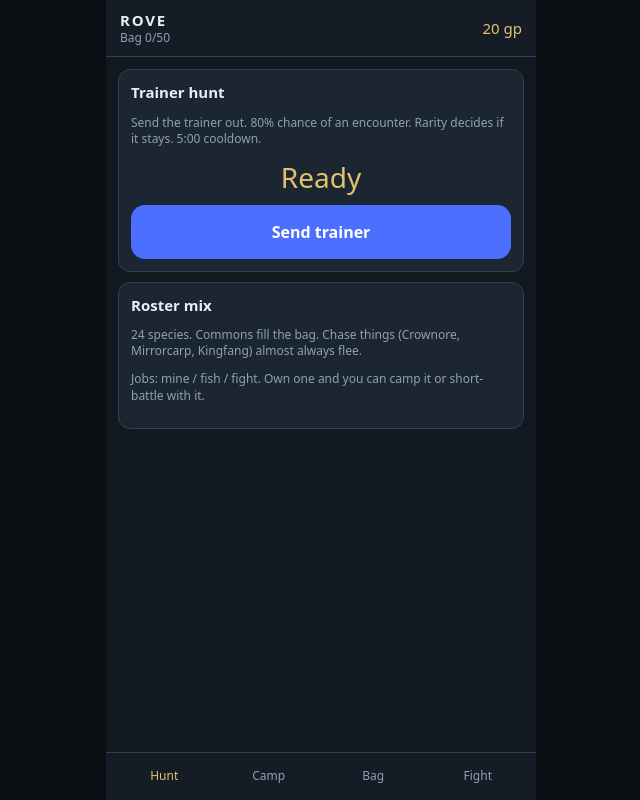
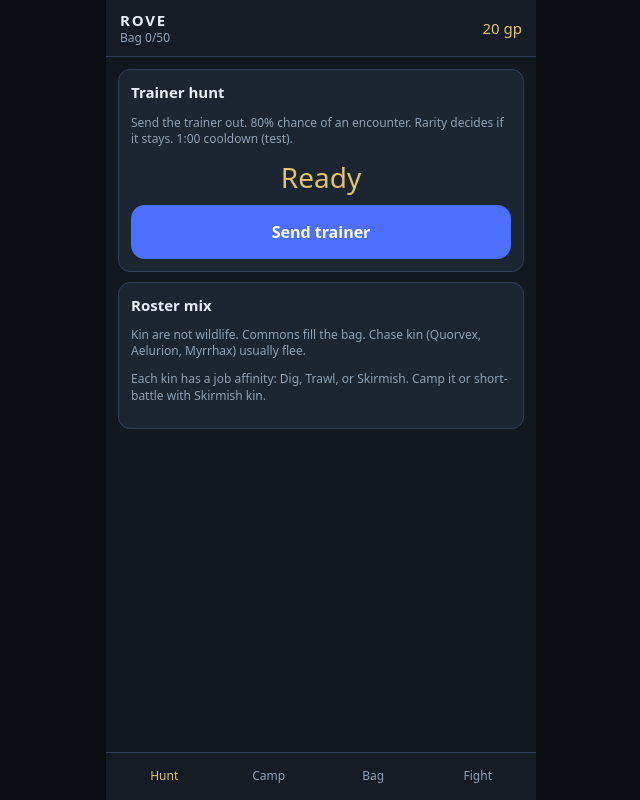
Before and after one commit to pixel-vector-bell/stillwork-spike, a plain HTML site: page rove/index.html in a window 1280 px wide. Shown: the whole page, without its empty margins (319-959 px from the left). Drawn offline with Linux system fonts and the light colour scheme.

Commit message:
Rove: 1min hunt, mythical kin names, job affinities

```diff
--- a/rove/index.html
+++ b/rove/index.html
@@ -71,47 +71,44 @@ nav button.on{color:var(--gold)}
 </div>
 <div class="toast" id="toast"></div>
 <script>
-const HUNT_MS = 5 * 60 * 1000;
+const HUNT_MS = 60 * 1000;
 const BAG_MAX = 50;
 const CAMPS = 4;
 const XP_NEED = lv => 20 + lv * 12;
 
 const SP = [
-  {id:"pebblet",n:"Pebblet",role:"mine",r:"common",evo:"gravall",evoLv:10,mark:"▲",col:"#8a7a62"},
-  {id:"gravall",n:"Gravall",role:"mine",r:"uncommon",mark:"◆",col:"#6a6054"},
-  {id:"copperkit",n:"Copperkit",role:"mine",r:"common",mark:"•",col:"#c4844a"},
-  {id:"quartzling",n:"Quartzling",role:"mine",r:"common",mark:"✧",col:"#d0d8e0"},
-  {id:"emberat",n:"Emberat",role:"mine",r:"uncommon",mark:"▾",col:"#c45a32"},
-  {id:"sootling",n:"Sootling",role:"mine",r:"uncommon",mark:"○",col:"#4a4a52"},
-  {id:"orelet",n:"Orelet",role:"mine",r:"rare",evo:"veinstone",evoLv:16,mark:"▣",col:"#7a90a8"},
-  {id:"veinstone",n:"Veinstone",role:"mine",r:"rare",mark:"■",col:"#4a6888"},
-  {id:"magmite",n:"Magmite",role:"mine",r:"rare",mark:"▲",col:"#d45a2a"},
-  {id:"crownore",n:"Crownore",role:"mine",r:"chase",mark:"★",col:"#e0c36a"},
-  {id:"darter",n:"Darter",role:"fish",r:"common",evo:"brookfin",evoLv:10,mark:"›",col:"#6ab4d4"},
-  {id:"brookfin",n:"Brookfin",role:"fish",r:"uncommon",mark:"»",col:"#3a88a8"},
-  {id:"minnow",n:"Minnow",role:"fish",r:"common",mark:"·",col:"#9ad0c8"},
-  {id:"kelpling",n:"Kelpling",role:"fish",r:"common",mark:"~",col:"#5a9070"},
-  {id:"saltcrab",n:"Saltcrab",role:"fish",r:"common",mark:"+",col:"#d09070"},
-  {id:"tidepup",n:"Tidepup",role:"fish",r:"uncommon",mark:"ω",col:"#4a90c0"},
-  {id:"fogeel",n:"Fogeel",role:"fish",r:"uncommon",mark:"∫",col:"#8aa0b0"},
-  {id:"deepgill",n:"Deepgill",role:"fish",r:"rare",mark:"∇",col:"#2a5080"},
-  {id:"mirrorcarp",n:"Mirrorcarp",role:"fish",r:"chase",mark:"◇",col:"#c8e0e8"},
-  {id:"scrapup",n:"Scrapup",role:"fight",r:"common",evo:"brashound",evoLv:10,mark:"✕",col:"#a07060"},
-  {id:"brashound",n:"Brashound",role:"fight",r:"uncommon",mark:"⚔",col:"#8a4030"},
-  {id:"dustfox",n:"Dustfox",role:"fight",r:"common",mark:"△",col:"#c4a070"},
-  {id:"thornbat",n:"Thornbat",role:"fight",r:"common",mark:"*",col:"#607848"},
-  {id:"nightelk",n:"Nightelk",role:"fight",r:"uncommon",mark:"Y",col:"#4a5068"},
-  {id:"ironjaw",n:"Ironjaw",role:"fight",r:"uncommon",mark:"≡",col:"#808890"},
-  {id:"direpelt",n:"Direpelt",role:"fight",r:"rare",mark:"▼",col:"#5a3040"},
-  {id:"ashwyrm",n:"Ashwyrm",role:"fight",r:"rare",mark:"S",col:"#705848"},
-  {id:"kingfang",n:"Kingfang",role:"fight",r:"chase",mark:"♔",col:"#e0c36a"},
+  {id:"gleck",n:"Gleck",role:"mine",r:"common",evo:"gleckor",evoLv:10,mark:"▲",col:"#6e5a88"},
+  {id:"gleckor",n:"Gleckor",role:"mine",r:"uncommon",mark:"◆",col:"#4a3868"},
+  {id:"vorr",n:"Vorr",role:"mine",r:"common",mark:"⬡",col:"#8a6048"},
+  {id:"klyx",n:"Klyx",role:"mine",r:"common",mark:"✧",col:"#70c8c0"},
+  {id:"zoln",n:"Zoln",role:"mine",r:"uncommon",mark:"◉",col:"#c45a32"},
+  {id:"umberith",n:"Umberith",role:"mine",r:"uncommon",mark:"▣",col:"#5a4838"},
+  {id:"phaest",n:"Phaest",role:"mine",r:"rare",evo:"phaestyn",evoLv:16,mark:"✦",col:"#d4a060"},
+  {id:"phaestyn",n:"Phaestyn",role:"mine",r:"rare",mark:"✸",col:"#e8c878"},
+  {id:"quorvex",n:"Quorvex",role:"mine",r:"chase",mark:"★",col:"#e0c36a"},
+  {id:"nulith",n:"Nulith",role:"fish",r:"common",evo:"nulithar",evoLv:10,mark:"☽",col:"#4a88b8"},
+  {id:"nulithar",n:"Nulithar",role:"fish",r:"uncommon",mark:"☾",col:"#2a6088"},
+  {id:"iskari",n:"Iskari",role:"fish",r:"common",mark:"◇",col:"#7ec8e0"},
+  {id:"vesperid",n:"Vesperid",role:"fish",r:"common",mark:"✧",col:"#8a70b0"},
+  {id:"thalune",n:"Thalune",role:"fish",r:"uncommon",mark:"≈",col:"#3a7080"},
+  {id:"orryx",n:"Orryx",role:"fish",r:"uncommon",mark:"◈",col:"#50a090"},
+  {id:"caelith",n:"Caelith",role:"fish",r:"rare",mark:"▽",col:"#a8d0e8"},
+  {id:"aelurion",n:"Aelurion",role:"fish",r:"chase",mark:"✧",col:"#d0e8f0"},
+  {id:"draug",n:"Draug",role:"fight",r:"common",evo:"draugoth",evoLv:10,mark:"✕",col:"#8a3048"},
+  {id:"draugoth",n:"Draugoth",role:"fight",r:"uncommon",mark:"⚔",col:"#6a1830"},
+  {id:"velm",n:"Velm",role:"fight",r:"common",mark:"△",col:"#c07050"},
+  {id:"skarnox",n:"Skarnox",role:"fight",r:"common",mark:"▽",col:"#607848"},
+  {id:"pyrrax",n:"Pyrrax",role:"fight",r:"uncommon",mark:"▲",col:"#d05028"},
+  {id:"hokari",n:"Hokari",role:"fight",r:"uncommon",mark:"☰",col:"#4a5068"},
+  {id:"nyxil",n:"Nyxil",role:"fight",r:"rare",mark:"▼",col:"#3a2048"},
+  {id:"myrrhax",n:"Myrrhax",role:"fight",r:"chase",mark:"♔",col:"#e0c36a"},
 ];
 const W = {common:56, uncommon:28, rare:12, chase:4};
 const CATCH = {common:0.9, uncommon:0.7, rare:0.4, chase:0.12};
 const WILD = [
-  {id:"rat",n:"Trail rat",hp:16,atk:3,xp:8},
-  {id:"wolf",n:"Grey wolf",hp:32,atk:7,xp:18},
-  {id:"dire",n:"Dire wolf",hp:58,atk:12,xp:32},
+  {id:"shrike",n:"Glass shrike",hp:16,atk:3,xp:8},
+  {id:"wight",n:"Bog wight",hp:32,atk:7,xp:18},
+  {id:"hollow",n:"Hollow titan",hp:58,atk:12,xp:32},
 ];
 
 const sp = id => SP.find(s=>s.id===id);
@@ -137,10 +134,10 @@ const S = {
   last: Date.now(),
   toast: "",
 };
-function save(){localStorage.setItem("rove-v1", JSON.stringify({...S, toast:"", fight:S.fight}))}
+function save(){localStorage.setItem("rove-v2", JSON.stringify({...S, toast:"", fight:S.fight}))}
 function load(){
   try{
-    const d=JSON.parse(localStorage.getItem("rove-v1")||"null");
+    const d=JSON.parse(localStorage.getItem("rove-v2")||"null");
     if(!d) return;
     S.gold=d.gold??20; S.bag=d.bag||[]; S.camp=d.camp||[null,null,null,null];
     S.huntAt=d.huntAt||0; S.last=d.last||Date.now();
@@ -248,19 +245,19 @@ function fmt(ms){
 function sprite(s){
   return `<div class="dot" style="background:${s.col}">${s.mark}</div>`;
 }
-function roleLab(r){return r==="mine"?"Mine":r==="fish"?"Fish":"Fight"}
+function roleLab(r){return r==="mine"?"Dig":r==="fish"?"Trawl":"Skirmish"}
 
 function viewHunt(){
   const ready=huntReady();
   return `<div class="card">
     <h2>Trainer hunt</h2>
-    <p class="sub">Send the trainer out. 80% chance of an encounter. Rarity decides if it stays. 5:00 cooldown.</p>
+    <p class="sub">Send the trainer out. 80% chance of an encounter. Rarity decides if it stays. 1:00 cooldown (test).</p>
     <div class="timer">${ready?"Ready":fmt(huntLeft())}</div>
     <button class="big" ${ready?"":"disabled"} onclick="hunt()">Send trainer</button>
   </div>
   <div class="card"><h2>Roster mix</h2>
-    <p class="sub">24 species. Commons fill the bag. Chase things (Crownore, Mirrorcarp, Kingfang) almost always flee.</p>
-    <p class="sub">Jobs: mine / fish / fight. Own one and you can camp it or short-battle with it.</p>
+    <p class="sub">Kin are not wildlife. Commons fill the bag. Chase kin (Quorvex, Aelurion, Myrrhax) usually flee.</p>
+    <p class="sub">Each kin has a job affinity: Dig, Trawl, or Skirmish. Camp it or short-battle with Skirmish kin.</p>
   </div>`;
 }
 function viewCamp(){
@@ -305,21 +302,21 @@ function viewFight(){
     const c=cre(S.fight.u); const s=c&&sp(c.sp); const w=WILD.find(x=>x.id===S.fight.wildId);
     return `<div class="card"><h2>Battle</h2>
       <div class="row">${c?sprite(s):""}<div class="grow"><b>${s?s.n:""}</b> HP ${Math.max(0,S.fight.chp)}<div class="hp"><i style="width:${Math.max(0,100*S.fight.chp/(10+power(c)*2))}%"></i></div></div></div>
-      <div class="row"><div class="dot" style="background:#4a3040">🐺</div><div class="grow"><b>${w.n}</b> HP ${Math.max(0,S.fight.mcur)}<div class="hp"><i style="width:${Math.max(0,100*S.fight.mcur/w.hp)}%"></i></div></div></div>
-      <p class="sub">Auto-resolves. Fighters in camp still idle.</p>
+      <div class="row"><div class="dot" style="background:#4a3040">◇</div><div class="grow"><b>${w.n}</b> HP ${Math.max(0,S.fight.mcur)}<div class="hp"><i style="width:${Math.max(0,100*S.fight.mcur/w.hp)}%"></i></div></div></div>
+      <p class="sub">Auto-resolves. Camp still ticks.</p>
     </div>`;
   }
   const fighters=S.bag.filter(c=>sp(c.sp).role==="fight");
-  let h=`<div class="card"><h2>Short battle</h2><p class="sub">Fighting-role creatures only. Instant ticks, not a 5:00 wait.</p>`;
-  if(!fighters.length) h+=`<div class="empty">Catch a fighter (Scrapup, Dustfox…).</div>`;
+  let h=`<div class="card"><h2>Short battle</h2><p class="sub">Skirmish kin only. Instant ticks, not another hunt wait.</p>`;
+  if(!fighters.length) h+=`<div class="empty">Catch a Skirmish kin (Draug, Velm, Skarnox…).</div>`;
   else {
-    h+=`<p class="tag">Your fighter</p>`;
+    h+=`<p class="tag">Your kin</p>`;
     for(const c of fighters){
       const s=sp(c.sp);
       h+=`<div class="row">${sprite(s)}<div class="grow"><b>${s.n}</b> lv ${c.lv} · pwr ${power(c)}</div>
-        <button class="btn g" onclick="startFight('${c.u}','rat')">Rat</button>
-        <button class="btn" onclick="startFight('${c.u}','wolf')">Wolf</button>
-        <button class="btn o" onclick="startFight('${c.u}','dire')">Dire</button></div>`;
+        <button class="btn g" onclick="startFight('${c.u}','shrike')">Shrike</button>
+        <button class="btn" onclick="startFight('${c.u}','wight')">Wight</button>
+        <button class="btn o" onclick="startFight('${c.u}','hollow')">Titan</button></div>`;
     }
   }
   return h+`</div>`;
```
